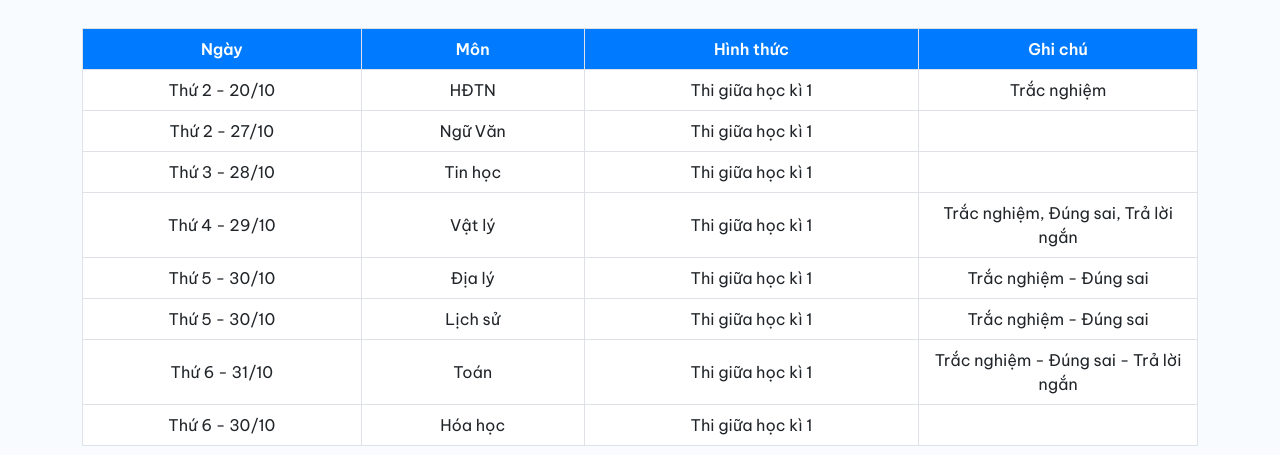
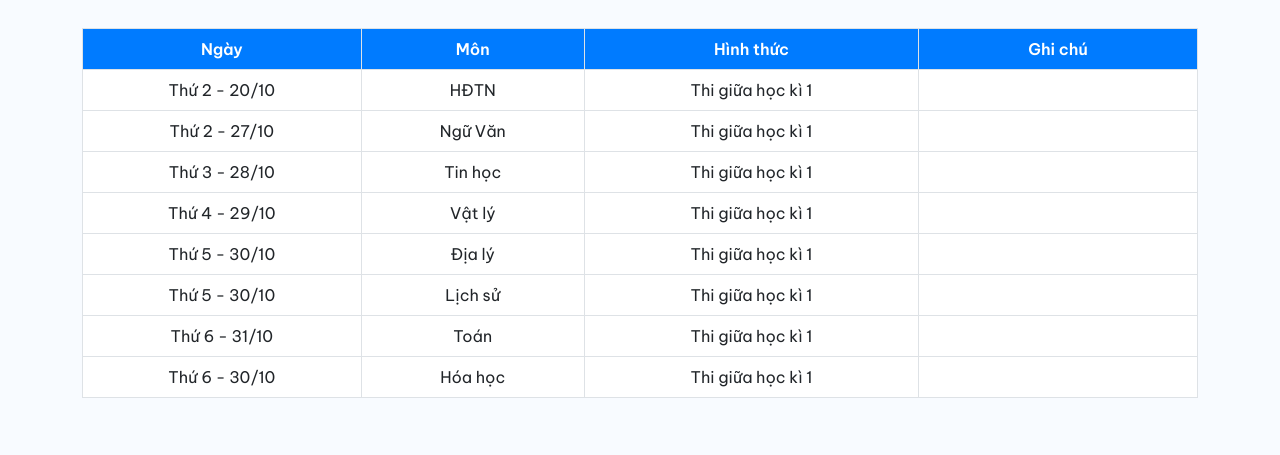
Before and after one commit to nguyenthequan22-coder/12AT1, a plain HTML site: page kiemtra.html in a window 1280 px wide. Shown: the part 140-595 px from the top of the page. Drawn offline with nearby package versions, Linux system fonts and the light colour scheme.

Commit message:
Add files via upload

```diff
--- a/kiemtra.html
+++ b/kiemtra.html
@@ -145,7 +145,7 @@
               <td>Thứ 2 - 20/10</td>
               <td>HĐTN</td>
               <td>Thi giữa học kì 1</td>
-              <td>Trắc nghiệm</td>
+              <td></td>
             </tr>
             <tr>
               <td>Thứ 2 - 27/10</td>
@@ -163,25 +163,25 @@
               <td>Thứ 4 - 29/10</td>
               <td>Vật lý</td>
               <td>Thi giữa học kì 1</td>
-              <td>Trắc nghiệm, Đúng sai, Trả lời ngắn</td>
+              <td></td>
             </tr>
             <tr>
               <td>Thứ 5 - 30/10</td>
               <td>Địa lý</td>
               <td>Thi giữa học kì 1</td>
-              <td>Trắc nghiệm - Đúng sai</td>
+              <td></td>
             </tr>
             <tr>
               <td>Thứ 5 - 30/10</td>
               <td>Lịch sử</td>
               <td>Thi giữa học kì 1</td>
-              <td>Trắc nghiệm - Đúng sai</td>
+              <td></td>
             </tr>
             <tr>
               <td>Thứ 6 - 31/10</td>
               <td>Toán</td>
               <td>Thi giữa học kì 1</td>
-              <td>Trắc nghiệm - Đúng sai - Trả lời ngắn</td>
+              <td></td>
             </tr>
             <tr>
               <td>Thứ 6 - 30/10</td>
```
